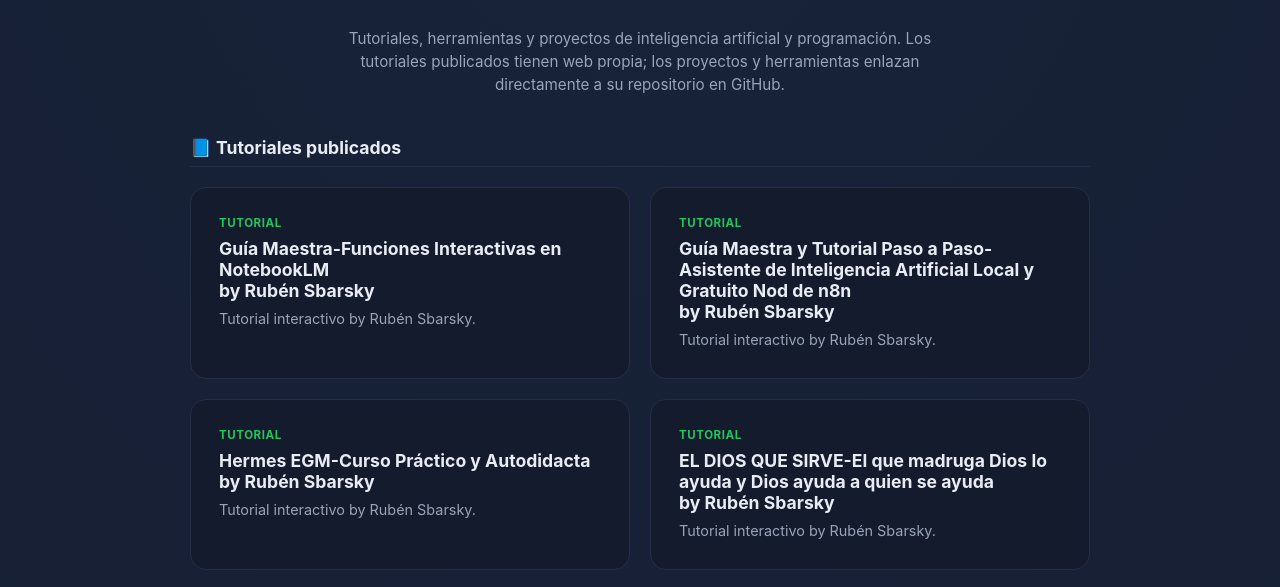
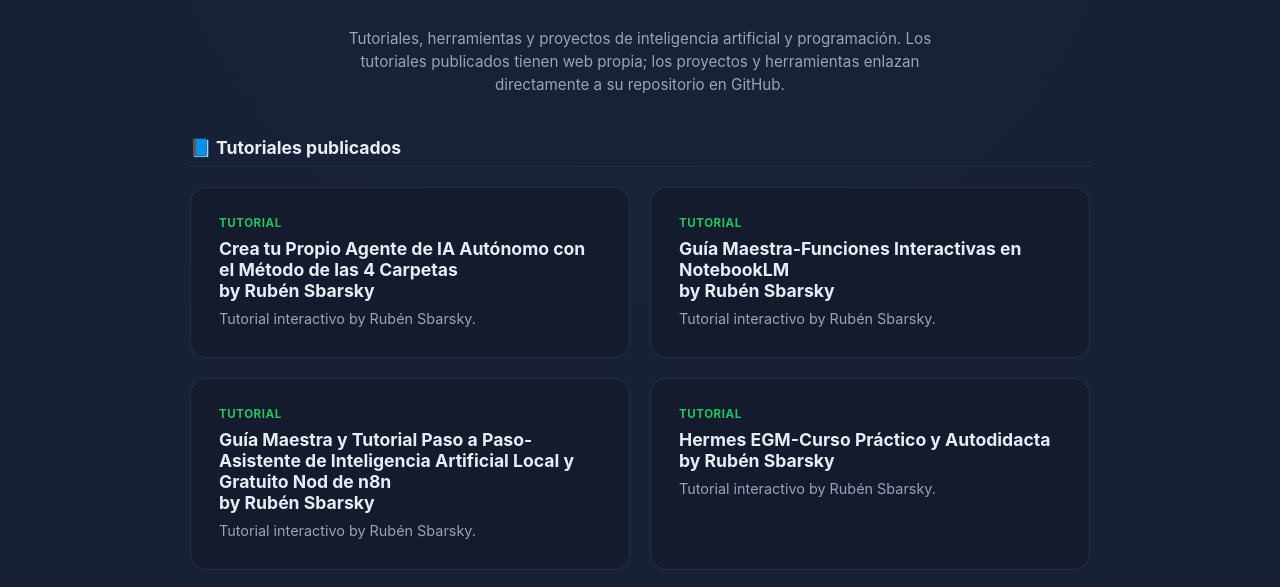
Before and after one commit to rubenurbano/tutoriales-ai, a plain HTML site: page index.html in a window 1280 px wide. Shown: the part 180-767 px from the top of the page. Drawn offline with Linux system fonts and the light colour scheme.

Commit message:
Añadir tutorial: Crea tu Propio Agente de IA Autónomo con el Método de las 4 Carpetas

```diff
--- a/index.html
+++ b/index.html
@@ -120,6 +120,12 @@
 
   <h2 class="group-title">📘 Tutoriales publicados</h2>
   <div class="grid">
+    <a class="card" href="https://rubenurbano.github.io/crea-tu-propio-agente-de-ia-autonomo-con-el-metodo-de-las-4-carpetas/">
+      <span class="tag tutorial">Tutorial</span>
+      <h3>Crea tu Propio Agente de IA Autónomo con el Método de las 4 Carpetas<br>by Rubén Sbarsky</h3>
+      <p>Tutorial interactivo by Rubén Sbarsky.</p>
+    </a>
+
     <a class="card" href="https://rubenurbano.github.io/guia-maestra-funciones-interactivas-en-notebooklm/">
       <span class="tag tutorial">Tutorial</span>
       <h3>Guía Maestra-Funciones Interactivas en NotebookLM<br>by Rubén Sbarsky</h3>
```
